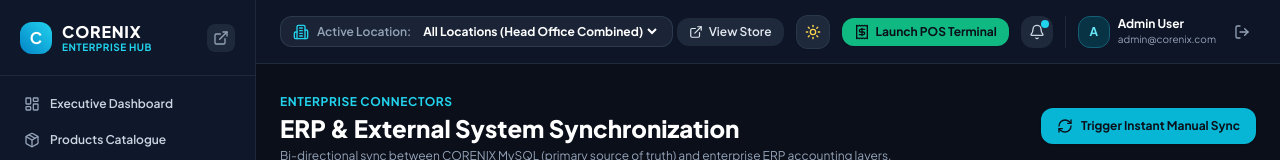
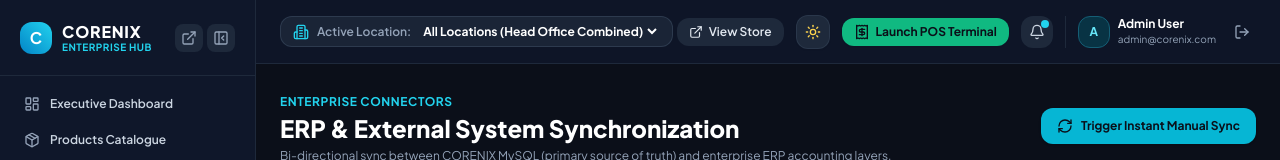
Before and after one commit to saifull03/corenix, a Next.js app: page /admin/erp in a window 1280 px wide. Shown: the top 160 px of the page. Built offline with nearby package versions, Linux system fonts and the light colour scheme; no server answers.

Commit message:
feat: add AdminSidebarContext for managing admin sidebar state

```diff
--- a/src/components/admin/AdminSidebar.tsx
+++ b/src/components/admin/AdminSidebar.tsx
@@ -23,11 +23,13 @@ import {
   CheckSquare,
   RefreshCw,
   FileText,
-  Shield,
   ExternalLink,
   LayoutTemplate,
-  Image
+  X,
+  PanelLeftClose,
+  Menu
 } from 'lucide-react';
+import { useAdminSidebar } from './AdminSidebarContext';
 
 const menuItems = [
   { label: 'Executive Dashboard', href: '/admin', icon: LayoutDashboard },
@@ -56,24 +58,52 @@ const menuItems = [
 
 export default function AdminSidebar() {
   const pathname = usePathname();
+  const { isCollapsed, isMobileOpen, setIsMobileOpen, toggleSidebar } = useAdminSidebar();
+
+  const handleLinkClick = () => {
+    setIsMobileOpen(false);
+  };
 
   return (
-    <aside className="w-64 bg-white dark:bg-navy-900 border-r border-slate-200 dark:border-slate-800 flex flex-col justify-between h-screen sticky top-0 overflow-y-auto transition-colors">
+    <>
+      {/* Mobile Backdrop Overlay */}
+      {isMobileOpen && (
+        <div
+          onClick={() => setIsMobileOpen(false)}
+          className="fixed inset-0 z-40 bg-black/60 backdrop-blur-xs lg:hidden transition-opacity"
+          aria-hidden="true"
+        />
+      )}
+
+      {/* Main Sidebar Container */}
+      <aside
+        className={`
+          fixed lg:sticky top-0 z-50 lg:z-30 h-screen bg-white dark:bg-navy-900 border-r border-slate-200 dark:border-slate-800
+          flex flex-col justify-between overflow-y-auto transition-all duration-300 ease-in-out
+          ${/* Mobile sliding drawer */ ''}
+          ${isMobileOpen ? 'translate-x-0 w-72 shadow-2xl' : '-translate-x-full lg:translate-x-0'}
+          ${/* Desktop collapsible state */ ''}
+          ${isCollapsed ? 'lg:w-0 lg:overflow-hidden lg:border-r-0 lg:opacity-0 lg:pointer-events-none' : 'lg:w-64 lg:opacity-100'}
+        `}
+      >
         <div>
-        {/* Brand Header */}
-        <div className="p-5 border-b border-slate-200 dark:border-slate-800 flex items-center justify-between">
-          <Link href="/admin" className="flex items-center gap-2.5">
-            <div className="w-8 h-8 rounded-xl bg-gradient-to-tr from-sky-600 to-cyan-400 flex items-center justify-center font-bold text-white shadow-xs">
+          {/* Brand Header & Toggle Controls */}
+          <div className="p-4 sm:p-5 border-b border-slate-200 dark:border-slate-800 flex items-center justify-between gap-2">
+            <Link href="/admin" onClick={handleLinkClick} className="flex items-center gap-2.5 min-w-0">
+              <div className="w-8 h-8 rounded-xl bg-gradient-to-tr from-sky-600 to-cyan-400 flex items-center justify-center font-bold text-white shadow-xs shrink-0">
                 C
               </div>
-            <div>
-              <span className="text-base font-black text-slate-900 dark:text-white tracking-wider block">CORENIX</span>
-              <span className="text-[10px] text-sky-600 dark:text-brand-400 font-bold uppercase tracking-wider block -mt-1">
+              <div className="min-w-0">
+                <span className="text-base font-black text-slate-900 dark:text-white tracking-wider block truncate">
+                  CORENIX
+                </span>
+                <span className="text-[10px] text-sky-600 dark:text-brand-400 font-bold uppercase tracking-wider block -mt-1 truncate">
                   Enterprise Hub
                 </span>
               </div>
             </Link>
 
+            <div className="flex items-center gap-1 shrink-0">
               <Link
                 href="/"
                 target="_blank"
@@ -82,6 +112,17 @@ export default function AdminSidebar() {
               >
                 <ExternalLink className="w-4 h-4" />
               </Link>
+
+              {/* Close / Collapse Button */}
+              <button
+                onClick={toggleSidebar}
+                className="p-1.5 rounded-lg bg-slate-100 hover:bg-slate-200 dark:bg-slate-800 text-slate-500 hover:text-slate-900 dark:text-slate-400 dark:hover:text-white transition-colors"
+                title="Hide / Collapse Menu"
+              >
+                <span className="hidden lg:inline"><PanelLeftClose className="w-4 h-4" /></span>
+                <span className="lg:hidden"><X className="w-4 h-4" /></span>
+              </button>
+            </div>
           </div>
 
           {/* Navigation Links */}
@@ -93,6 +134,7 @@ export default function AdminSidebar() {
                 <Link
                   key={item.href}
                   href={item.href}
+                  onClick={handleLinkClick}
                   className={`flex items-center gap-2.5 px-3 py-2 rounded-xl transition-colors ${
                     item.indent ? 'pl-7 text-[11px]' : ''
                   } ${
@@ -101,8 +143,8 @@ export default function AdminSidebar() {
                       : 'text-slate-600 hover:bg-slate-100 hover:text-slate-900 dark:text-slate-300 dark:hover:bg-slate-800/70 dark:hover:text-white'
                   }`}
                 >
-                <Icon className={`w-4 h-4 ${isActive ? 'text-white dark:text-navy-950' : 'text-slate-400'}`} />
-                <span>{item.label}</span>
+                  <Icon className={`w-4 h-4 shrink-0 ${isActive ? 'text-white dark:text-navy-950' : 'text-slate-400'}`} />
+                  <span className="truncate">{item.label}</span>
                 </Link>
               );
             })}
@@ -112,18 +154,19 @@ export default function AdminSidebar() {
         {/* Role Badge and System Status */}
         <div className="p-4 border-t border-slate-200 dark:border-slate-800 bg-slate-50/80 dark:bg-navy-950/60 text-xs">
           <div className="flex items-center gap-2.5">
-          <div className="w-8 h-8 rounded-xl bg-sky-50 dark:bg-cyan-950 border border-sky-200 dark:border-brand-500/30 flex items-center justify-center font-bold text-sky-700 dark:text-brand-400">
+            <div className="w-8 h-8 rounded-xl bg-sky-50 dark:bg-cyan-950 border border-sky-200 dark:border-brand-500/30 flex items-center justify-center font-bold text-sky-700 dark:text-brand-400 shrink-0">
               SA
             </div>
             <div className="flex-1 min-w-0">
               <span className="text-slate-900 dark:text-white font-bold block truncate">Super Administrator</span>
               <span className="text-[10px] text-emerald-600 dark:text-emerald-400 flex items-center gap-1 font-mono font-medium">
-              <span className="w-1.5 h-1.5 rounded-full bg-emerald-500 animate-pulse"></span>
+                <span className="w-1.5 h-1.5 rounded-full bg-emerald-500 animate-pulse shrink-0"></span>
                 All Branches Active
               </span>
             </div>
           </div>
         </div>
       </aside>
+    </>
   );
 }
--- /dev/null
+++ b/src/components/admin/AdminSidebarContext.tsx
@@ -0,0 +1,66 @@
+'use client';
+
+import React, { createContext, useContext, useState, useEffect } from 'react';
+
+interface AdminSidebarContextType {
+  isCollapsed: boolean;
+  setIsCollapsed: (v: boolean | ((prev: boolean) => boolean)) => void;
+  isMobileOpen: boolean;
+  setIsMobileOpen: (v: boolean | ((prev: boolean) => boolean)) => void;
+  toggleSidebar: () => void;
+}
+
+const AdminSidebarContext = createContext<AdminSidebarContextType>({
+  isCollapsed: false,
+  setIsCollapsed: () => {},
+  isMobileOpen: false,
+  setIsMobileOpen: () => {},
+  toggleSidebar: () => {},
+});
+
+export function AdminSidebarProvider({ children }: { children: React.ReactNode }) {
+  const [isCollapsed, setIsCollapsed] = useState(false);
+  const [isMobileOpen, setIsMobileOpen] = useState(false);
+
+  // Load saved desktop sidebar state from localStorage
+  useEffect(() => {
+    try {
+      const saved = localStorage.getItem('corenix_admin_sidebar_collapsed');
+      if (saved !== null) {
+        setIsCollapsed(saved === 'true');
+      }
+    } catch (e) {}
+  }, []);
+
+  const toggleSidebar = () => {
+    if (window.innerWidth < 1024) {
+      setIsMobileOpen(prev => !prev);
+    } else {
+      setIsCollapsed(prev => {
+        const next = !prev;
+        try {
+          localStorage.setItem('corenix_admin_sidebar_collapsed', String(next));
+        } catch (e) {}
+        return next;
+      });
+    }
+  };
+
+  return (
+    <AdminSidebarContext.Provider
+      value={{
+        isCollapsed,
+        setIsCollapsed,
+        isMobileOpen,
+        setIsMobileOpen,
+        toggleSidebar,
+      }}
+    >
+      {children}
+    </AdminSidebarContext.Provider>
+  );
+}
+
+export function useAdminSidebar() {
+  return useContext(AdminSidebarContext);
+}
```
Lines whose indentation alone changed are shown as unchanged.
